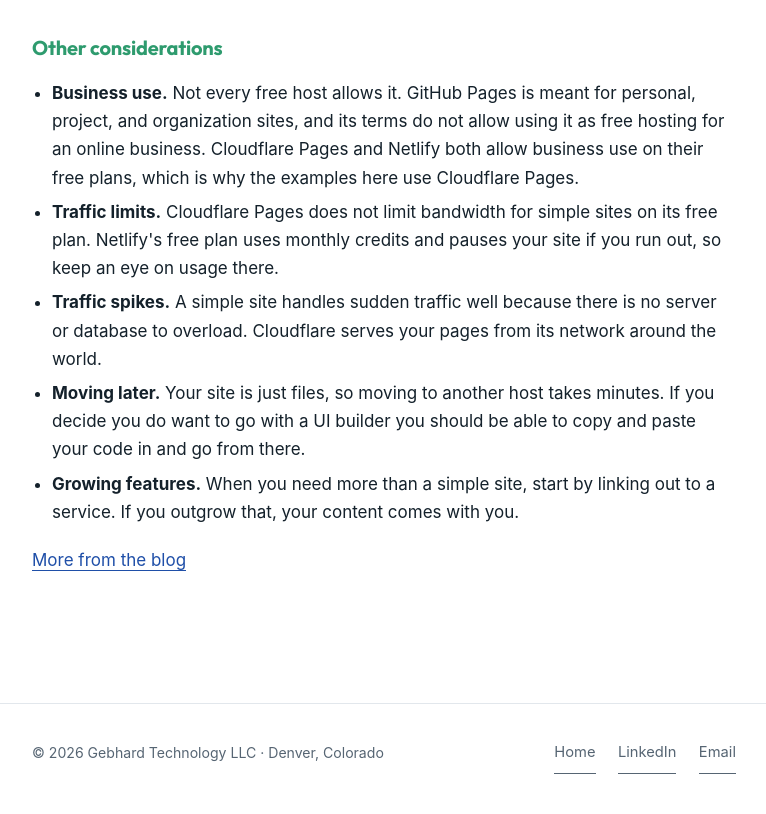
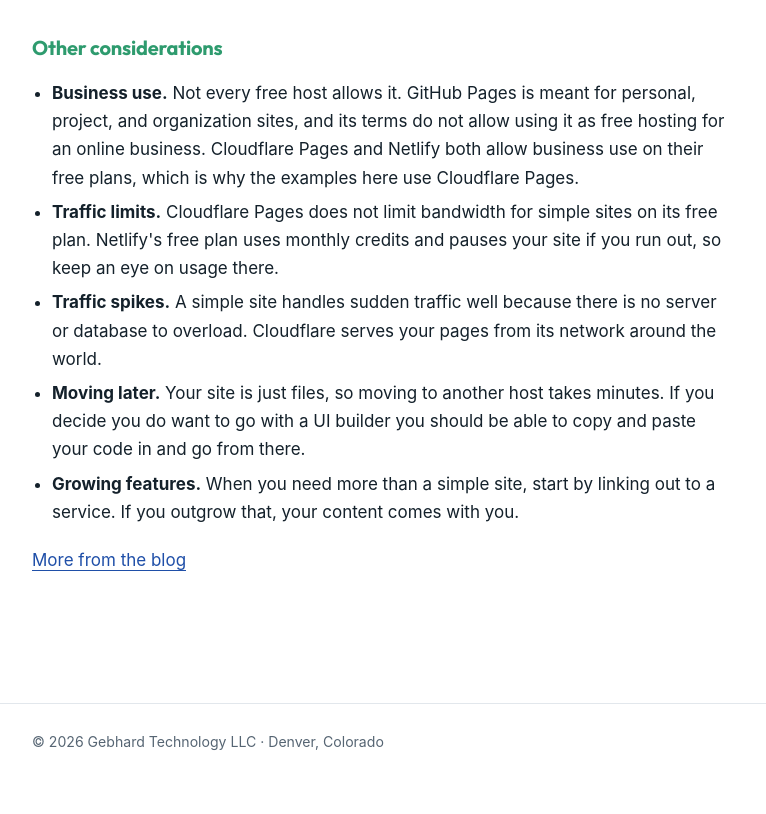
Before and after one commit to gebhard-technology/site, a plain HTML site: page blog/cheap-small-business-website/index.html in a window 1280 px wide. Shown: the part 4629-5443 px from the top of the page, without its empty margins (256-1022 px from the left). After the commit the page ends 5422 px from the top, so only its background shows below. Drawn offline with Linux system fonts and the light colour scheme.

Commit message:
Drop the footer nav from the blog pages too
Matches the main page. No shared-shell footer holds a link now, so the
footer link styles and the .legal hook came out with it.

Co-Authored-By: Claude Opus 5 <noreply@anthropic.com>

```diff
--- a/blog/cheap-small-business-website/index.html
+++ b/blog/cheap-small-business-website/index.html
@@ -126,14 +126,7 @@
 </main>
 
 <footer class="site-footer">
-  <div class="bar">
-    <span class="legal">&copy; 2026 Gebhard Technology LLC &middot; Denver, Colorado</span>
-    <nav class="site-nav" aria-label="Footer">
-      <a href="../../index.html">Home</a>
-      <a href="https://www.linkedin.com/company/gebhard-technology">LinkedIn</a>
-      <a href="mailto:becca@gebhardtechnology.com">Email</a>
-    </nav>
-  </div>
+  <div class="bar">&copy; 2026 Gebhard Technology LLC &middot; Denver, Colorado</div>
 </footer>
 </body>
 </html>
--- a/styles.css
+++ b/styles.css
@@ -85,9 +85,7 @@ main a:hover { opacity: 0.75; }
 .site-nav a[aria-current="page"] { color: var(--fg); font-weight: 600; }
 
 .site-footer { border-top: 1px solid var(--rule); margin-top: 4rem; }
-.site-footer .bar { align-items: center; color: var(--muted); font-size: 0.88rem; padding-top: 1.6rem; padding-bottom: 2.5rem; }
-.site-footer a { color: var(--muted); border-bottom: 1px solid currentColor; }
-.site-footer a:hover { color: var(--fg); }
+.site-footer .bar { color: var(--muted); font-size: 0.88rem; padding-top: 1.6rem; padding-bottom: 2.5rem; }
 
 /* Page shell */
 main {
```
Also changed, not shown: blog/index.html (+1 -8 lines), index.html (+1 -3 lines).
